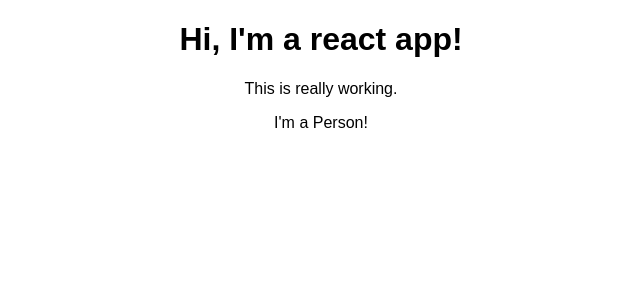
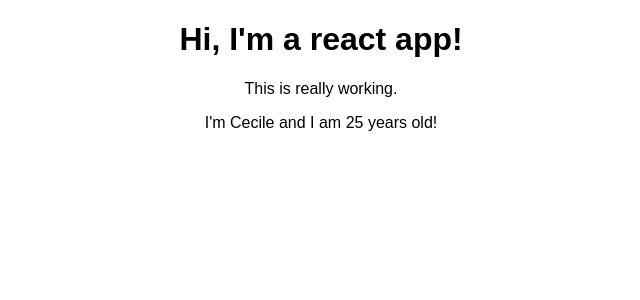
Before and after one commit to SoundOfSun/react-101, a React (Create React App) app: page / in a window 1280 px wide. Shown: the top 300 px of the page, without its empty margins (319-959 px from the left). Built offline with nearby package versions, Linux system fonts and the light colour scheme.

Commit message:
Used props to output dynamic content

```diff
--- a/src/App.js
+++ b/src/App.js
@@ -8,7 +8,7 @@ class App extends Component {
       <div className="App">
         <h1>Hi, I'm a react app!</h1>
         <p>This is really working.</p>
-        <Person />
+        <Person name="Cecile" age="25" />
       </div>
     );
     // return React.createElement('div', {className: 'App'}, React.createElement('h1', null, 'is it working?'));
--- a/src/Person/Person.js
+++ b/src/Person/Person.js
@@ -2,8 +2,8 @@ import React from 'react';
 
 {/* Create a component the ES6 way */}
 
-const person = () => {
-  return <p>I'm a Person!</p>
+const person = (props) => {
+  return <p>I'm {props.name} and I am {props.age} years old!</p>
 }
 
 export default person;
```
